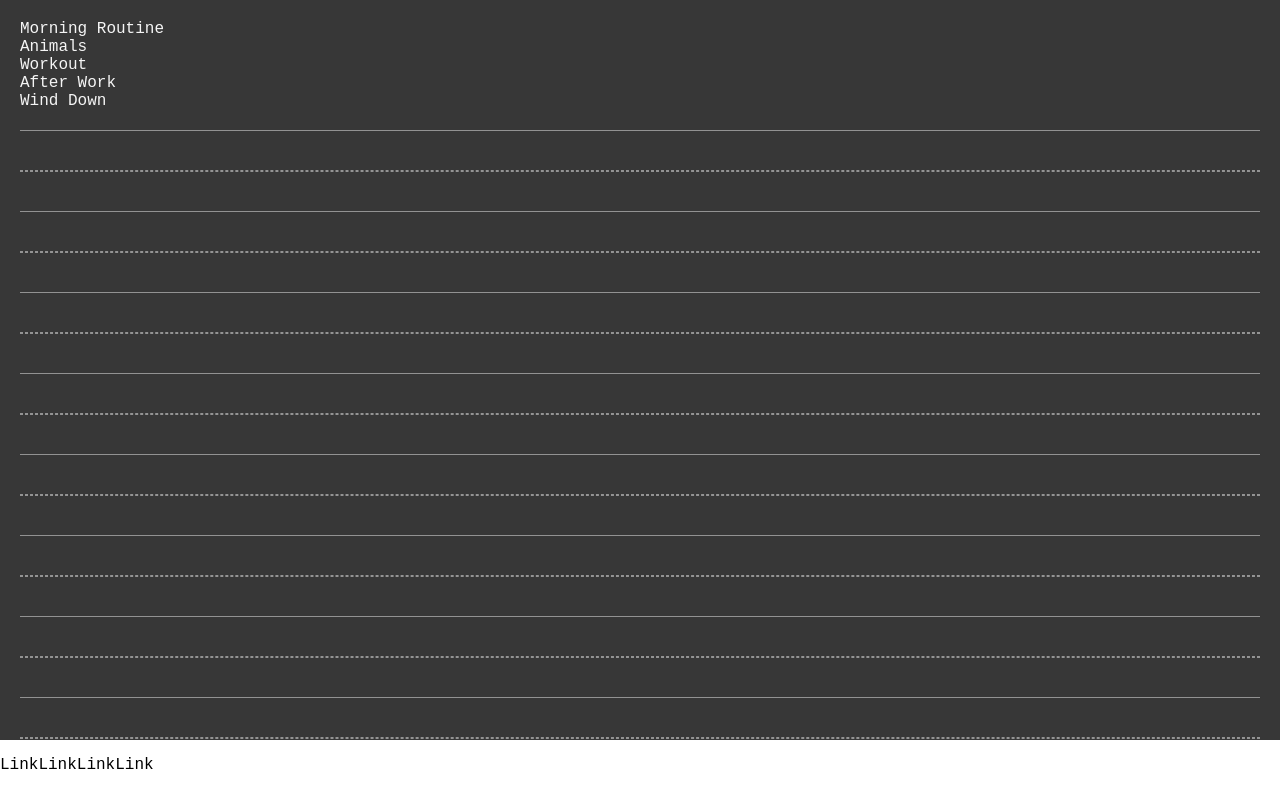
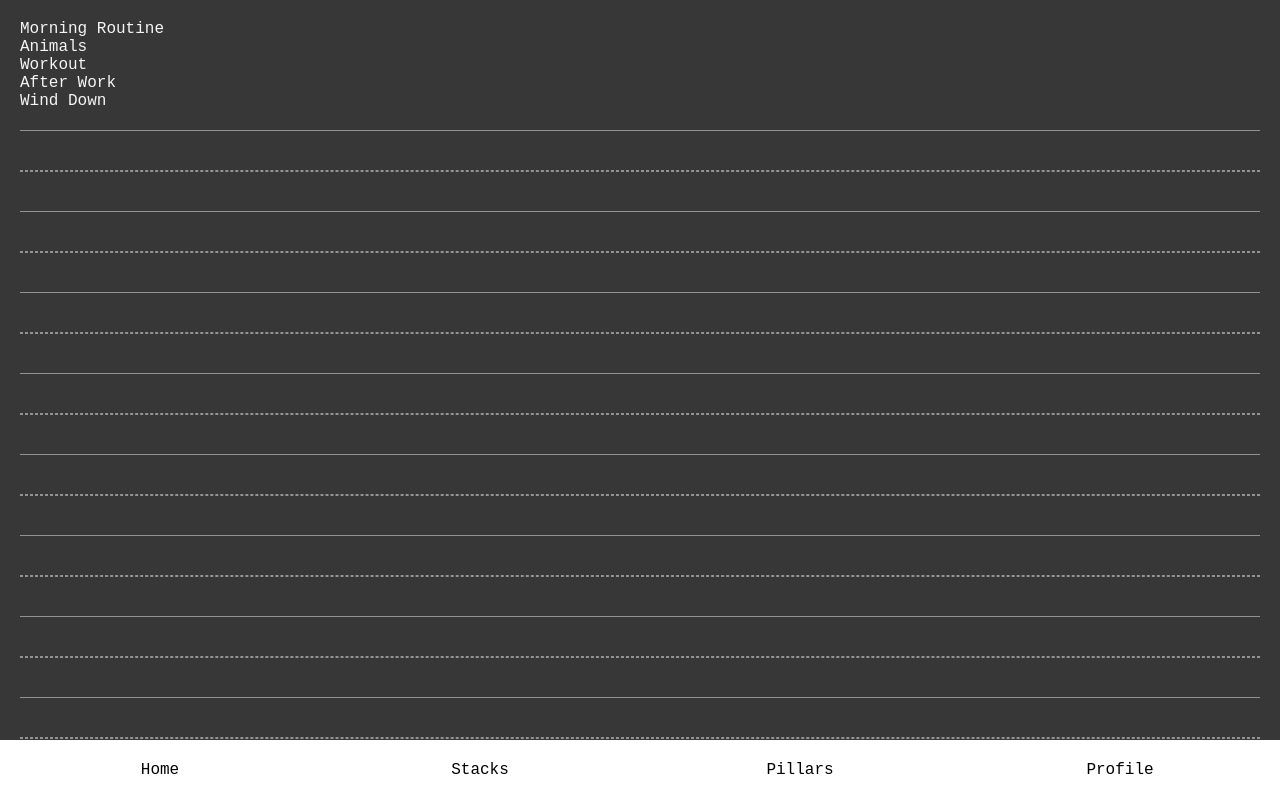
Before and after one commit to TaylerWaddle/HabitStack-react, a React (Vite) app in the folder HabitStack-react/: page / in a window 1280 px wide. Shown: the top 800 px of the page. Built offline with nearby package versions, Linux system fonts and the light colour scheme.

Commit message:
Implemented basic routing with nav bar

```diff
--- a/HabitStack-react/src/App.jsx
+++ b/HabitStack-react/src/App.jsx
@@ -2,12 +2,18 @@ import "./App.scss";
 import { Routes, Route } from "react-router-dom";
 import Navigation from "./routes/navigation/navigation.component";
 import Home from "./routes/home/home.component";
+import PillarsRoute from "./routes/pillars/pillars.component";
+import ProfileRoute from "./routes/profile/profile.component";
+import StacksRoute from "./routes/stacks/stacks.component";
 
 const App = () => {
   return (
     <Routes>
       <Route path="/" element={<Navigation />}>
         <Route index element={<Home />} />
+        <Route element={<PillarsRoute />} path="pillars" />
+        <Route element={<ProfileRoute />} path="profile" />
+        <Route element={<StacksRoute />} path="stacks" />
       </Route>
     </Routes>
   );
--- a/HabitStack-react/src/App.scss
+++ b/HabitStack-react/src/App.scss
@@ -5,3 +5,8 @@ body {
   color: whitesmoke;
   font-family: "Courier New", Courier, monospace;
 }
+
+a {
+  text-decoration: none;
+  color: black;
+}
--- a/HabitStack-react/src/routes/navigation/navigation.component.jsx
+++ b/HabitStack-react/src/routes/navigation/navigation.component.jsx
@@ -1,16 +1,25 @@
 import { Fragment } from "react";
 import { Outlet } from "react-router-dom";
 import "./navigation.styles.scss";
+import { Link } from "react-router-dom";
 
 const Navigation = () => {
   return (
     <Fragment>
       <Outlet />
       <div className="nav-bar">
-        <p>Link</p>
-        <p>Link</p>
-        <p>Link</p>
-        <p>Link</p>
+        <Link className="nav-link" to="/">
+          Home
+        </Link>
+        <Link className="nav-link" to="/stacks">
+          Stacks
+        </Link>
+        <Link className="nav-link" to="/pillars">
+          Pillars
+        </Link>
+        <Link className="nav-link" to="/profile">
+          Profile
+        </Link>
       </div>
     </Fragment>
   );
--- a/HabitStack-react/src/routes/navigation/navigation.styles.scss
+++ b/HabitStack-react/src/routes/navigation/navigation.styles.scss
@@ -6,4 +6,19 @@
   width: 100%;
   height: 60px;
   display: flex;
+  justify-content: space-around;
 }
+
+.nav-link {
+  background-color: white;
+  font-size: 1rem;
+  display: flex;
+  justify-content: center;
+  align-items: center;
+  padding: 14px 16px;
+  width: 100%;
+}
+
+.nav-link:hover {
+  background-color: #333;
+}
--- /dev/null
+++ b/HabitStack-react/src/routes/pillars/pillars.component.jsx
@@ -0,0 +1,5 @@
+const PillarsRoute = () => {
+  return <div>I am Pillars Route</div>;
+};
+
+export default PillarsRoute;
--- /dev/null
+++ b/HabitStack-react/src/routes/profile/profile.component.jsx
@@ -0,0 +1,5 @@
+const ProfileRoute = () => {
+  return <div>I am Profile Route</div>;
+};
+
+export default ProfileRoute;
--- /dev/null
+++ b/HabitStack-react/src/routes/stacks/stacks.component.jsx
@@ -0,0 +1,5 @@
+const StacksRoute = () => {
+  return <div>I am Stacks Route</div>;
+};
+
+export default StacksRoute;
```
